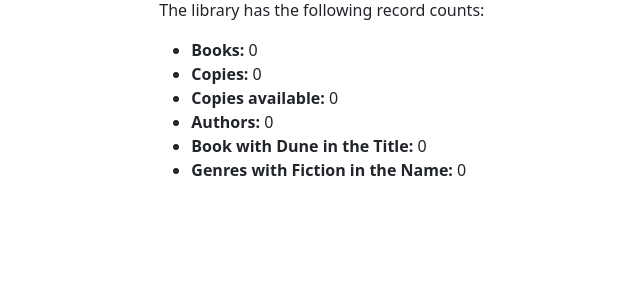
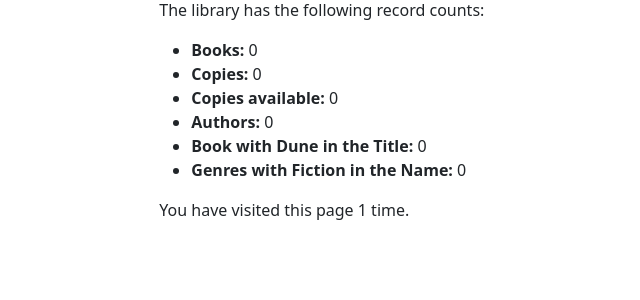
Before and after one commit to BoydVoyd/locallibrary, a Django app: page /catalog/ in a window 1280 px wide. Shown: the part 144-444 px from the top of the page, without its empty margins (66-706 px from the left). Run offline with Django 5.2, Linux system fonts and the light colour scheme; data that the repository does not hold is empty.

Commit message:
last bit of section 7 of the tutorial

```diff
--- a/catalog/templates/index.html
+++ b/catalog/templates/index.html
@@ -19,4 +19,8 @@
     <li><strong>Book with Dune in the Title:</strong> {{ num_dune }}</li>
     <li><strong>Genres with Fiction in the Name:</strong> {{ num_fiction }}</li>
   </ul>
+
+  <p>
+  You have visited this page {{ num_visits }} time{{ num_visits|pluralize }}.
+</p>
 {% endblock %}
```
